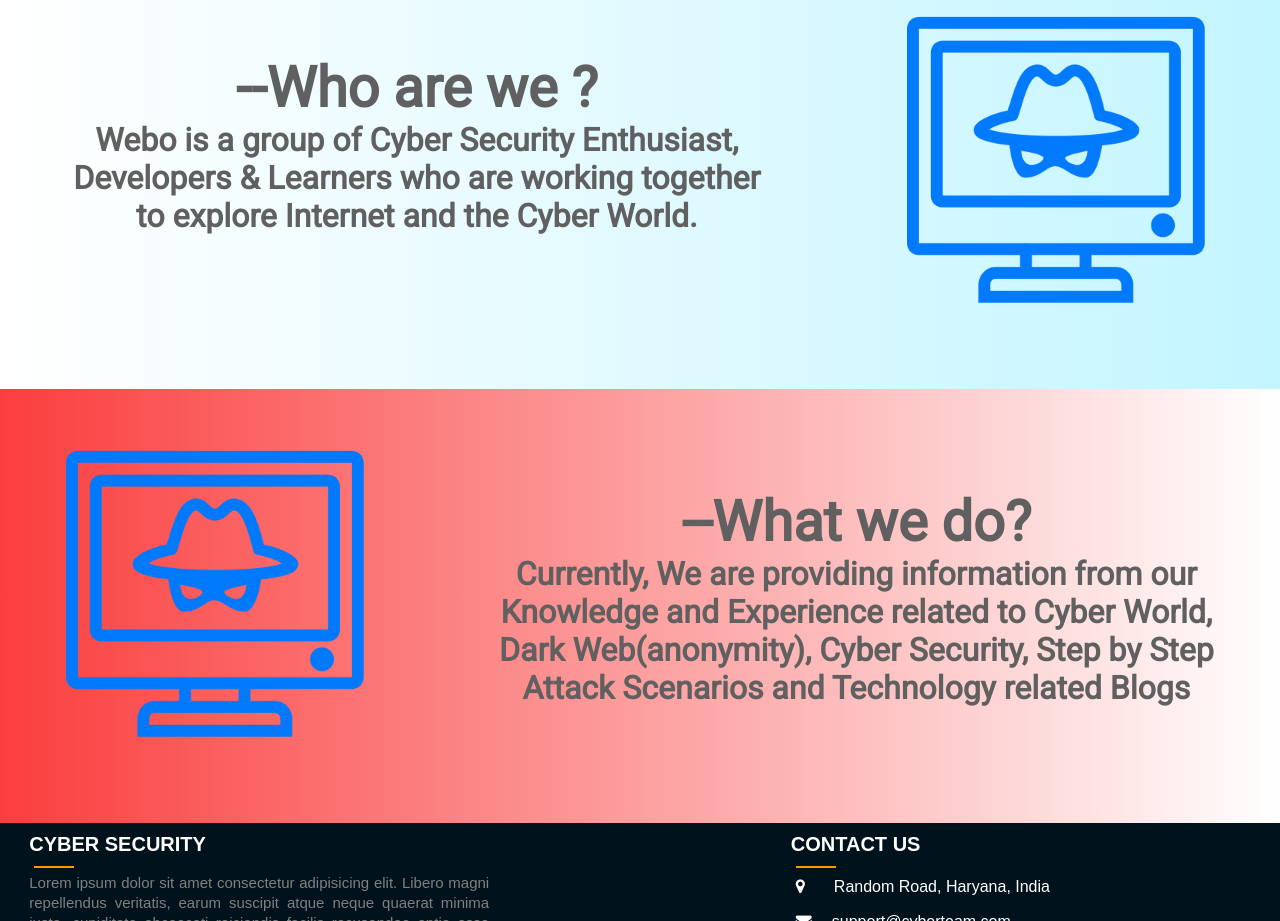
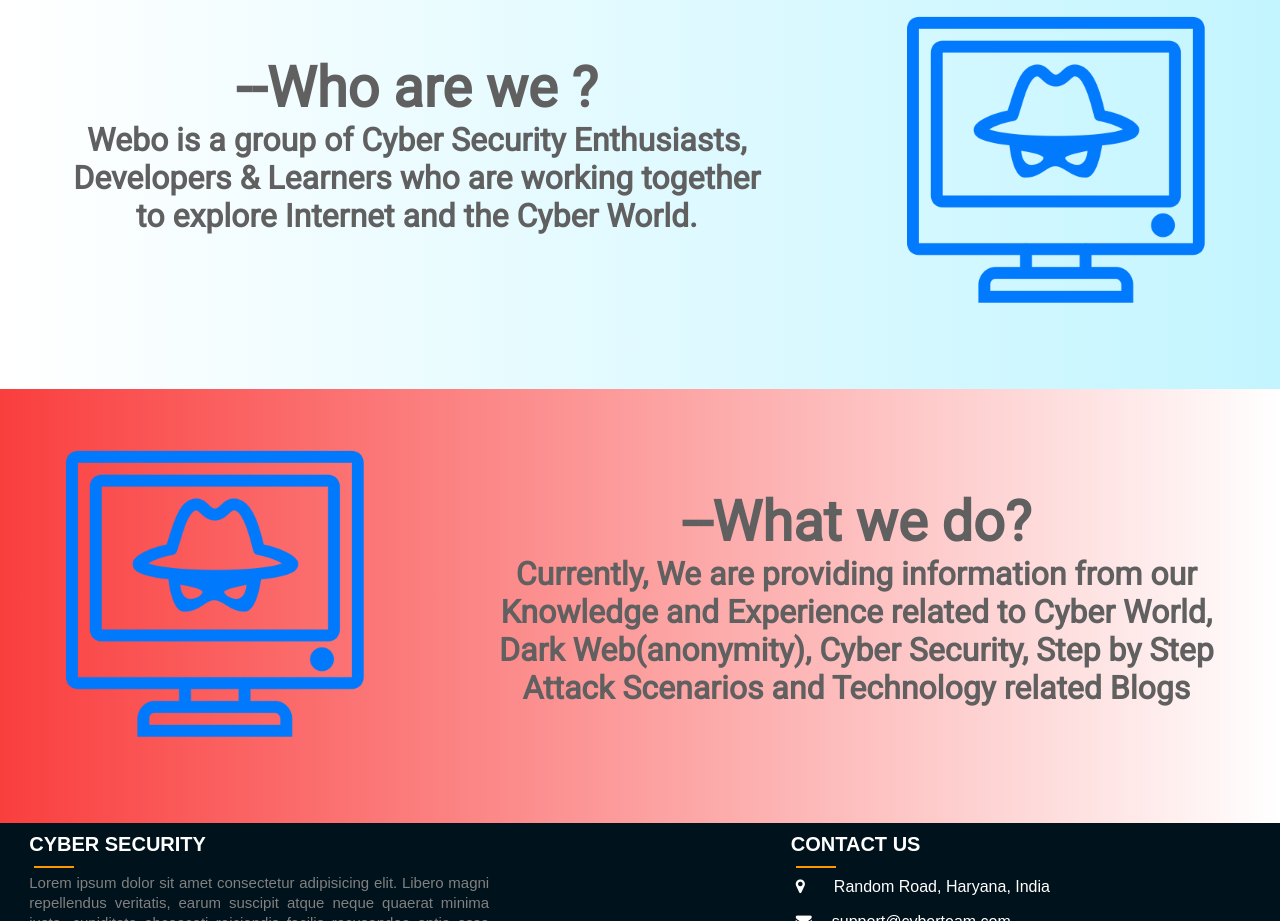
Before and after one commit to Rahul-Dhaka/Webo, a plain HTML site: page index.html in a window 1280 px wide. Shown: the part 1180-2101 px from the top of the page. Drawn offline with Linux system fonts and the light colour scheme.

Commit message:
updating content

```diff
--- a/index.html
+++ b/index.html
@@ -71,7 +71,7 @@
     <div class="content-3">
       <div class="text-banner">
            <h1><strong><span>--</span>Who are we ?</strong></h1>
-           <h3>Webo is a group of Cyber Security Enthusiast,</h3>
+           <h3>Webo is a group of Cyber Security Enthusiasts,</h3>
 
   	      <h3>Developers & Learners who are working together</h3>
 
```
